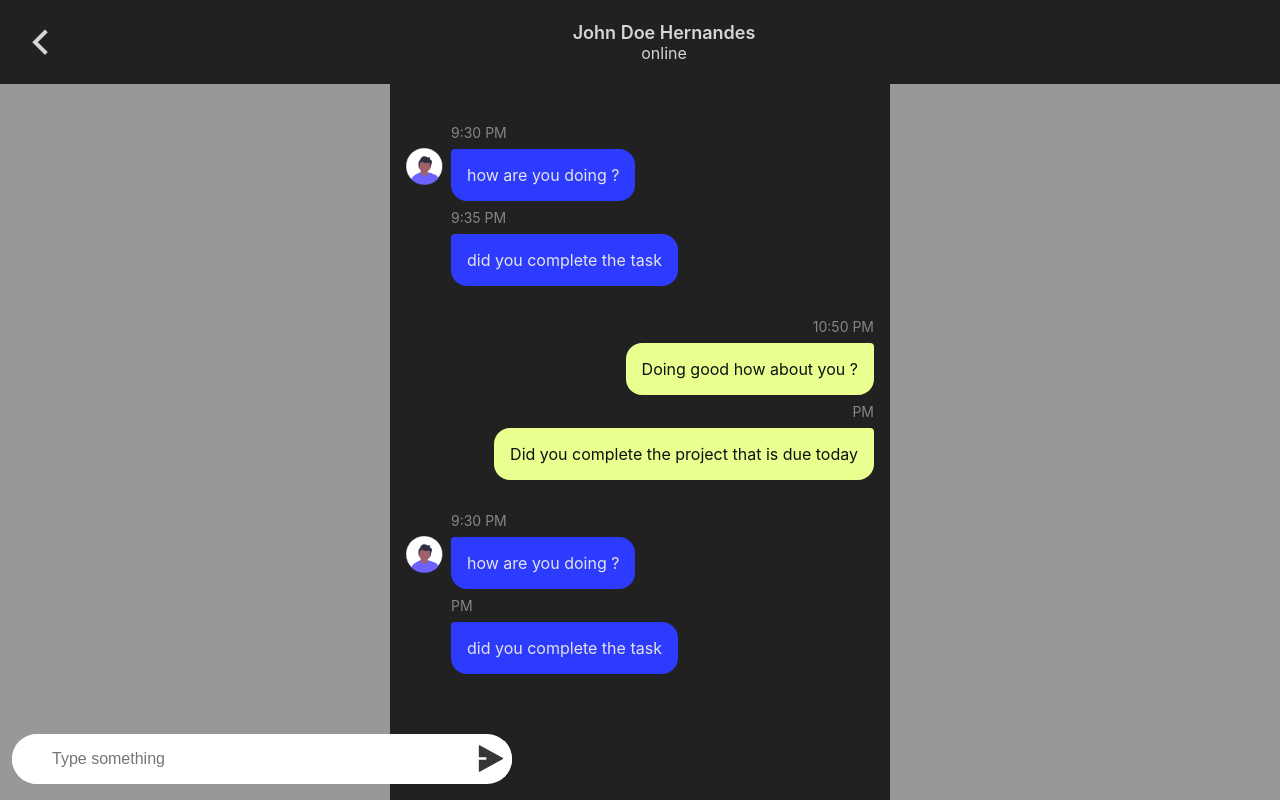
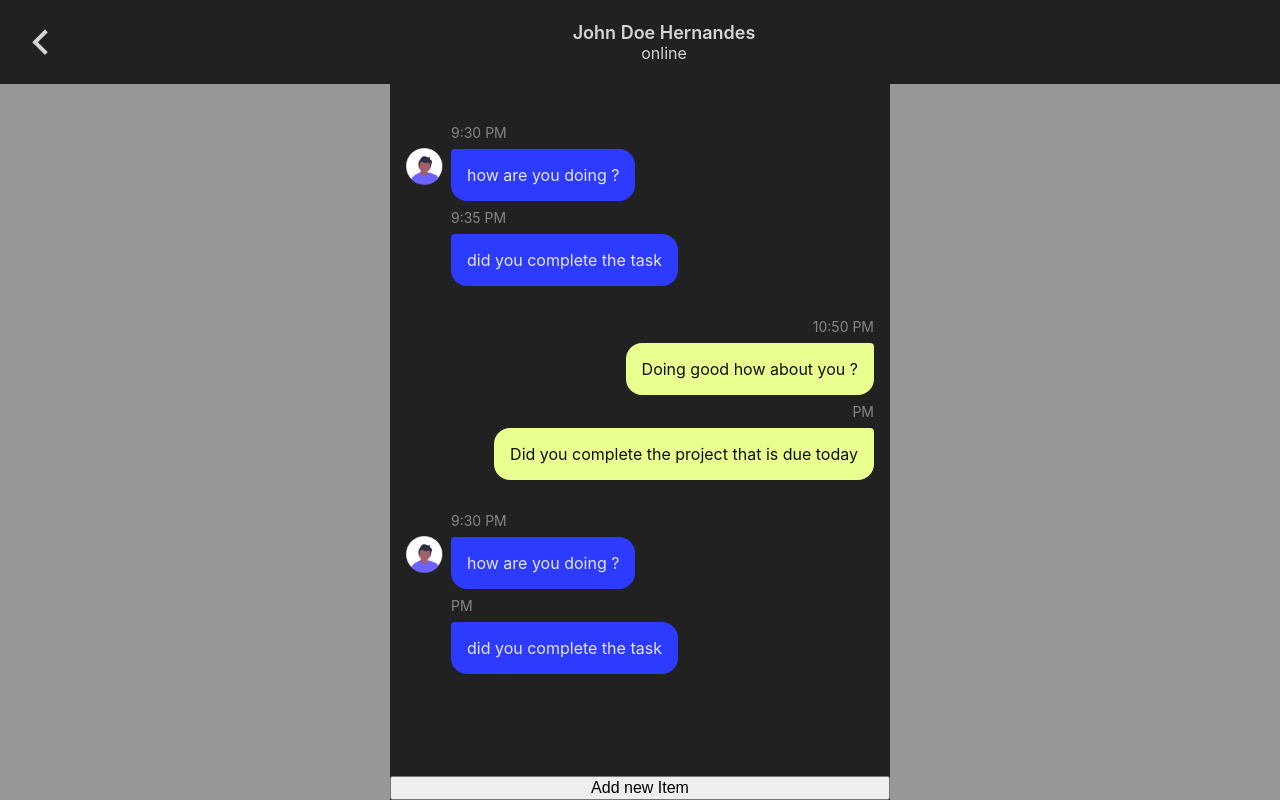
Before and after one commit to Twentyquid/newchat-app, a React (Create React App) app: page /chat in a window 1280 px wide. Built offline with nearby package versions, Linux system fonts and the light colour scheme.

Commit message:
usestate problem is fixed for dummy data

```diff
--- a/src/pages/ChatPage/index.jsx
+++ b/src/pages/ChatPage/index.jsx
@@ -1,10 +1,10 @@
-import React, { useState } from "react";
+import React, { useState, useEffect } from "react";
 import Appbar from "../../components/Appbar";
 import { ChatSameUser, ChatOtherUser } from "../../components/ChatBox";
 import MessageInput from "../../components/MessageInput";
 import "./style.css";
 
-const messages = [
+const dummy_messages = [
   { name: "david", time: "9:30", info: "how are you doing ?" },
   { name: "david", time: "9:35", info: "did you complete the task" },
   { name: "user", time: "10:50", info: "Doing good how about you ?" },
@@ -18,6 +18,15 @@ const messages = [
 ];
 
 function ChatPage() {
+  const [messages, setMessages] = useState(dummy_messages);
+
+  const handleClick = () => {
+    setMessages([
+      ...messages,
+      { name: "user", time: "10:50", info: "Doing good how about you ?" },
+    ]);
+  };
+
   const createOutputList = (inputList) => {
     let list = [];
     let acc = [];
@@ -37,11 +46,15 @@ function ChatPage() {
     list.push(acc);
     return list;
   };
-  const [message, setMessage] = useState({});
-  let finalMessageList = createOutputList(messages);
+
+  const [finalMessageList, setFinalMessageList] = useState([]);
+
+  useEffect(() => {
+    setFinalMessageList(() => createOutputList(messages));
+  }, [messages]);
   return (
     <div className="container">
-      <MessageInput message={message} setMessage={setMessage} />
+      {/* <MessageInput message={message} setMessage={setMessage} /> */}
       <Appbar />
       <div className="chat-wrapper">
         {finalMessageList.map((item) => {
@@ -52,6 +65,7 @@ function ChatPage() {
           }
         })}
       </div>
+      <button onClick={handleClick}>Add new Item</button>
     </div>
   );
 }
```
